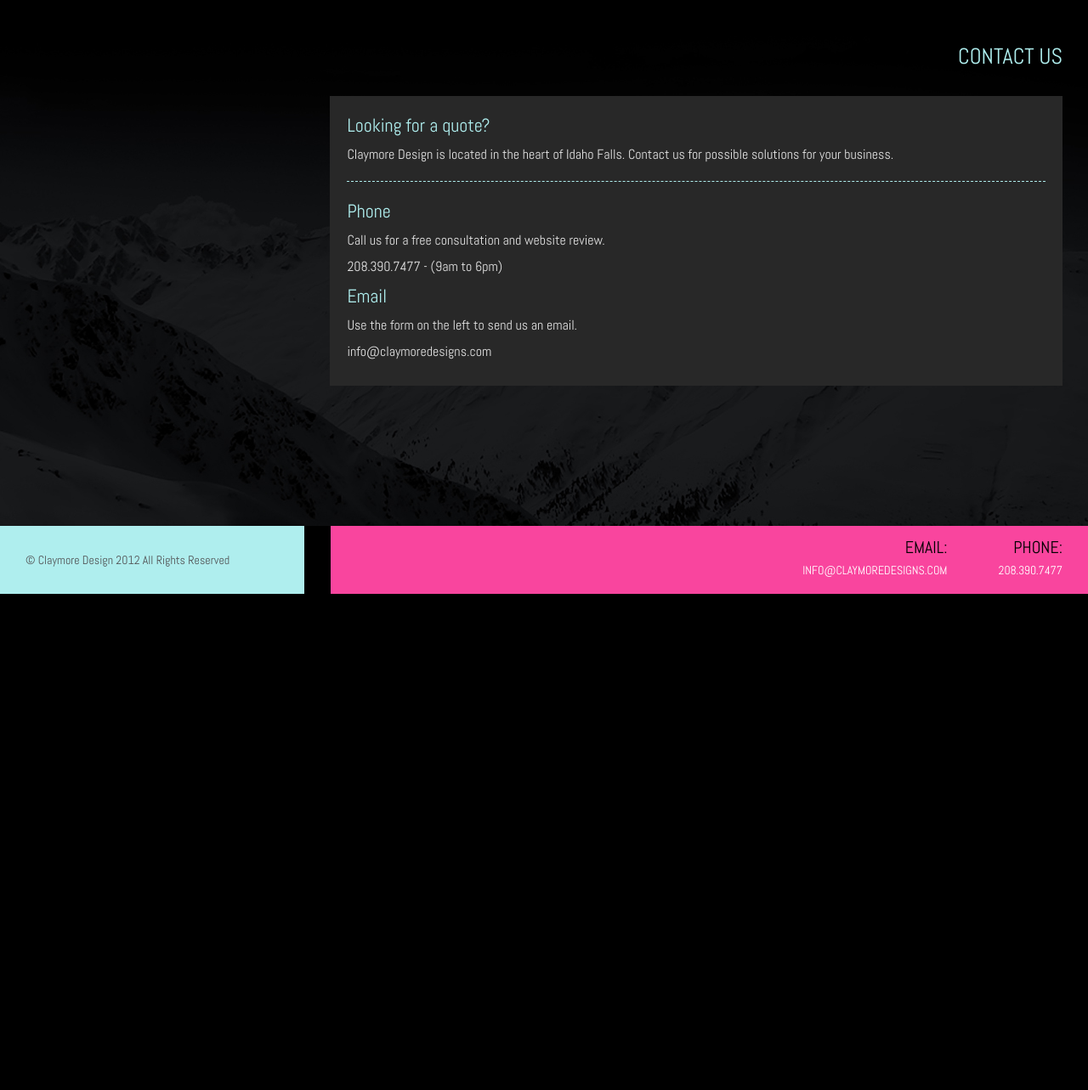
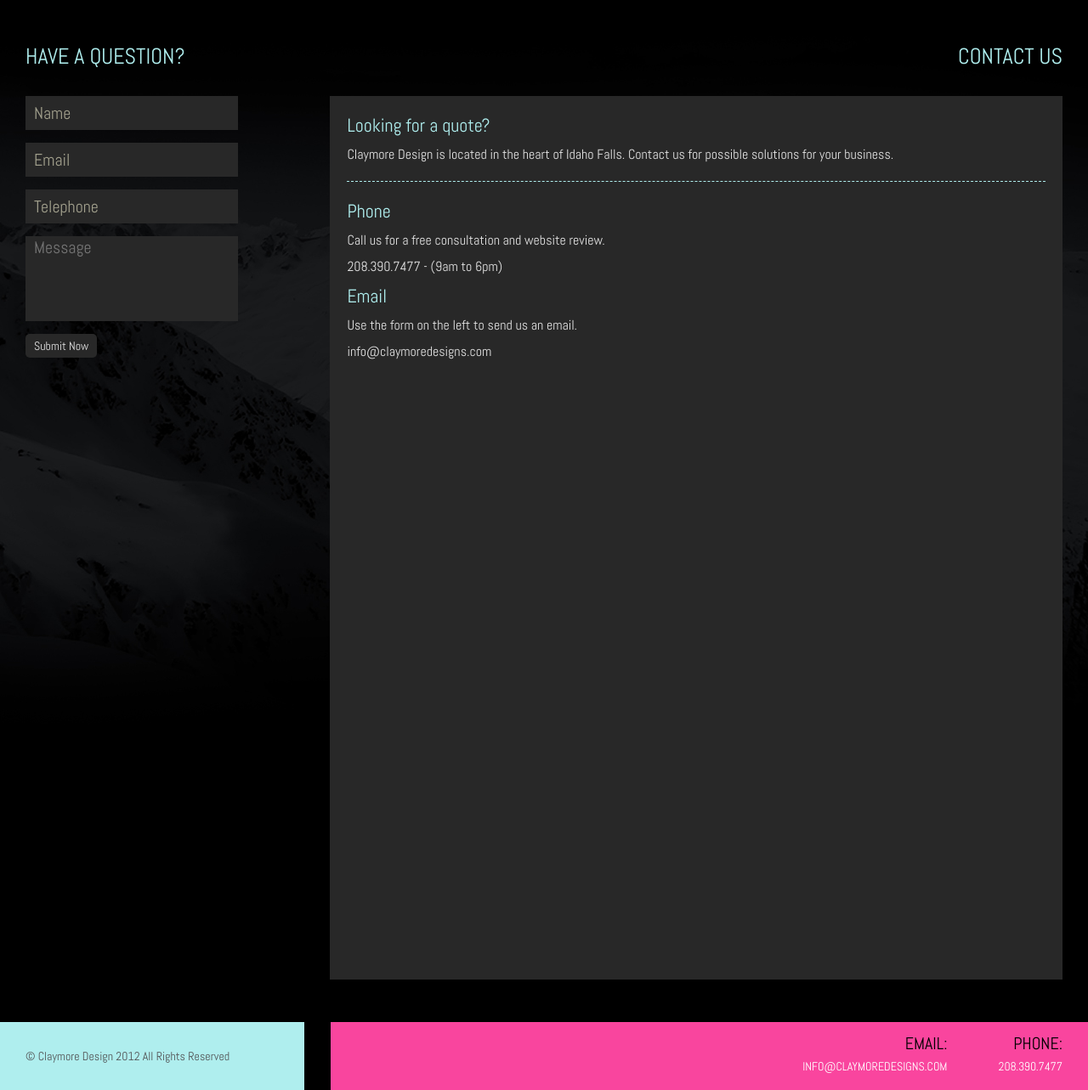
Before and after one commit to cphillipp/ClaymoreDesign, a PHP site: page /contact.php in a window 1280 px wide. Shown: the part 101-1384 px from the top of the page at 85% size. Before the commit the page ends 800 px from the top, so only its background shows below. Run offline with PHP 8.4, Linux system fonts and the light colour scheme.

Commit message:
updated contact test

```diff
--- a/contact.php
+++ b/contact.php
@@ -41,7 +41,7 @@ if(isset($_SESSION['message'])) {
       <nav><a href="index.php">Home</a><a href="portfolio.php">Portfolio</a><a href="services.php">Services</a><a href="about.php">About Us</a><a href="faqs.php">FAQ'S</a><a href="contact.php" class="active">Contact</a></nav>
     </header>
     <div class="main">
-      <!-- <div class="left">
+      <div class="left">
         <h2>have a question?</h2>
         <form method="post" action="form.php" id="contact-form">
           <fieldset>
@@ -57,10 +57,10 @@ if(isset($_SESSION['message'])) {
             <input type="submit" value="Submit Now" class="submit" />
           </fieldset>
         </form>
-      </div> -->
+      </div>
       <div class="right">
         <h2>Contact Us</h2>
-        <section>
+        <section style="height:1000px;">
           <h3>Looking for a quote?</h3>
           <p>Claymore Design is located in the heart of Idaho Falls. Contact us for possible solutions for your business.</p>
           <div class="line"></div>
```
